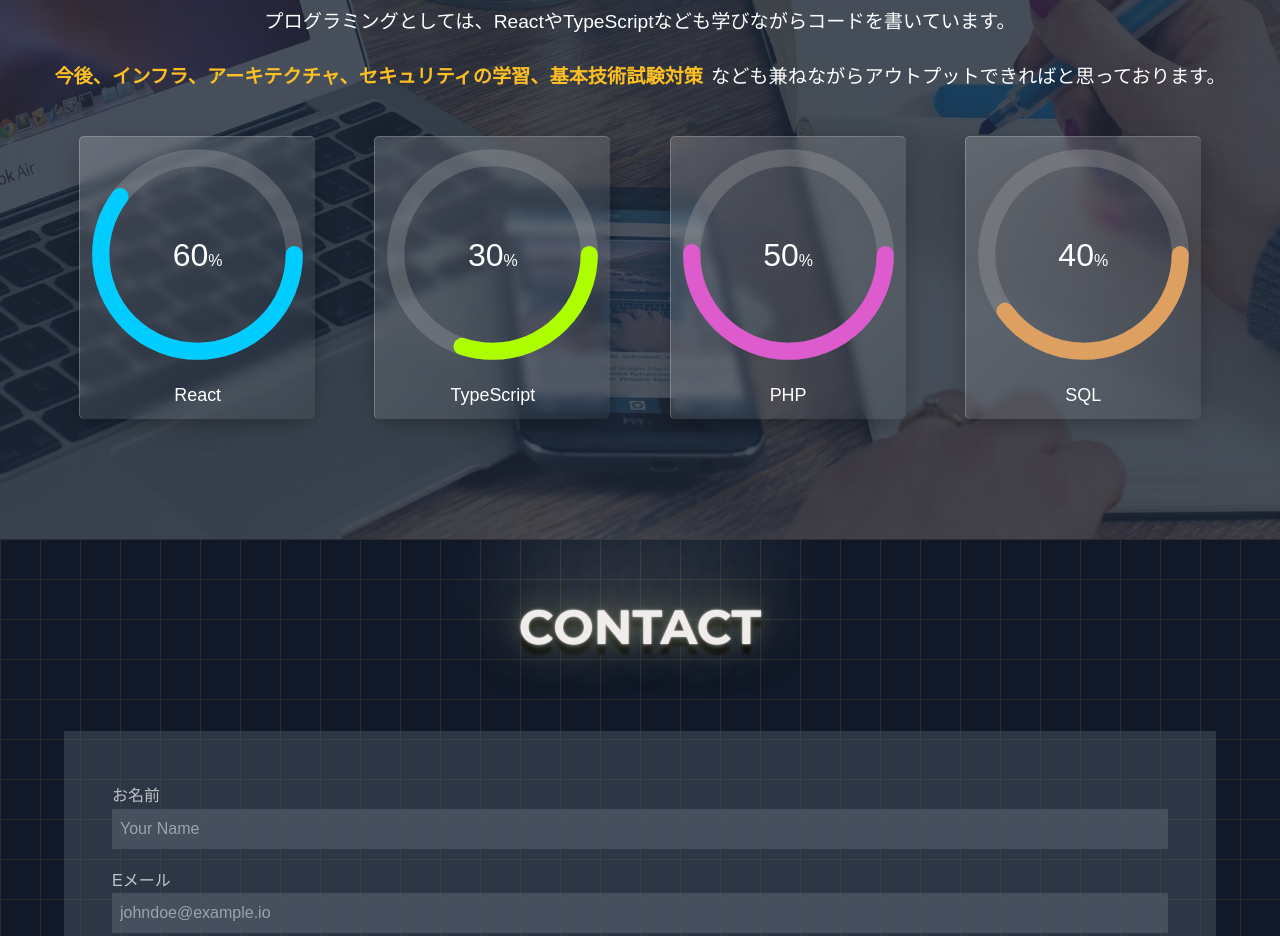
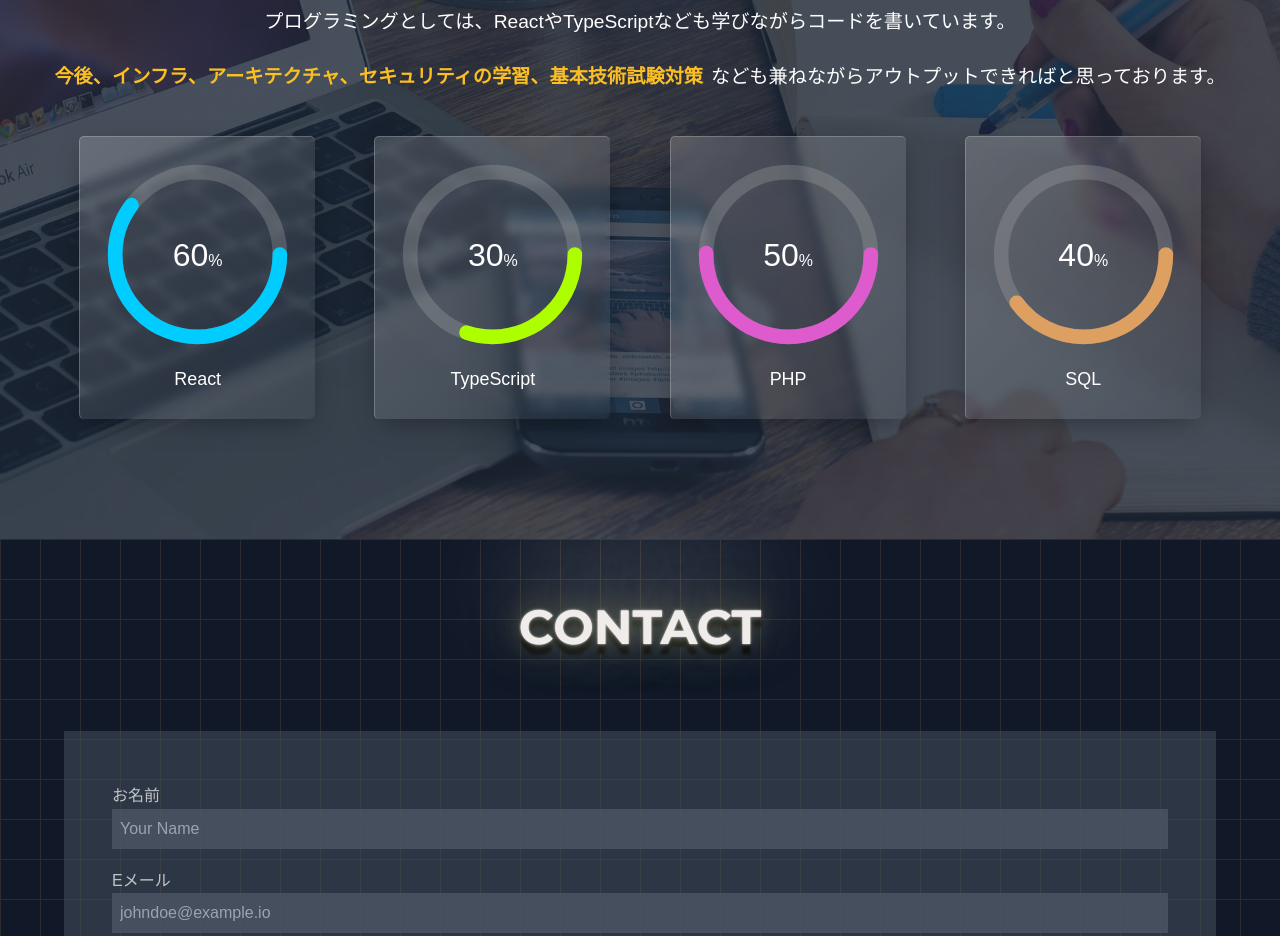
Before and after one commit to naomina121/naomina, a Next.js app: page / in a window 1280 px wide. Shown: the part 2140-3076 px from the top of the page. Built offline with nearby package versions, Linux system fonts and the light colour scheme; a web font is replaced by a local one.

Commit message:
スキルのcssの調整

```diff
--- a/src/styles/globals.css
+++ b/src/styles/globals.css
@@ -736,7 +736,7 @@ div div.code-toolbar>.toolbar>.toolbar-item>span {
 	width:100%;
 	max-width:calc(100% / 5);
 	position: relative;
-	padding: clamp(10px, 3.2vw, 10px);
+	padding: clamp(10px, 3.2vw, 26px);
 	background-image: linear-gradient(135deg, rgba(255, 255, 255, 0.18) 0%, rgba(255, 255, 255, 0.04) 100%);
 	border-width: 1px 0 0 1px;
 	border-style: solid;
```
